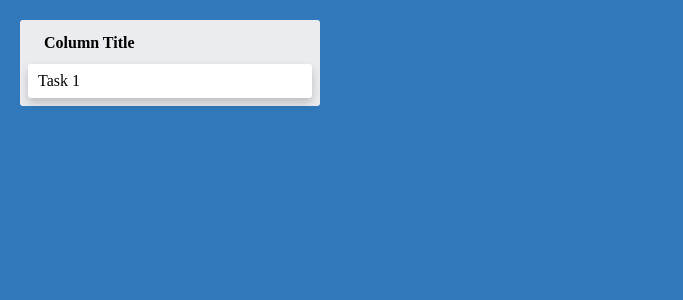
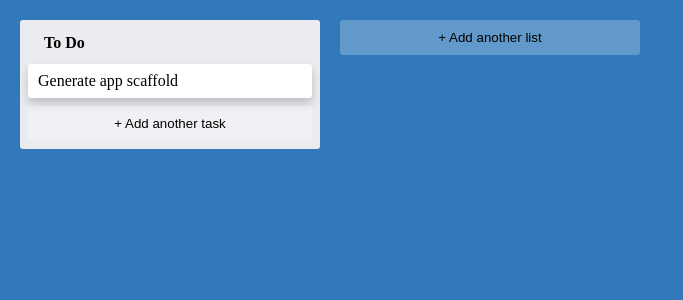
Before and after one commit to phongluudn1997/trello-clone, a React (Create React App) app: page / in a window 1280 px wide. Shown: the top 300 px of the page, without its empty margins (0-683 px from the left). Built offline with nearby package versions, Linux system fonts and the light colour scheme.

Commit message:
addded: rendering components and test functionality

```diff
--- /dev/null
+++ b/src/AddNewItem.tsx
@@ -0,0 +1,36 @@
+import * as React from "react";
+import { NewItemForm } from "./NewItemForm";
+import { AddItemButton } from "./styles";
+
+type AddNewItemProps = {
+  onAdd(text: string): void;
+  toggleButtonText: string;
+  dark?: boolean;
+};
+
+export const AddNewItem = (props: AddNewItemProps) => {
+  const [showForm, setShowForm] = React.useState(false);
+  const { onAdd, toggleButtonText, dark } = props;
+
+  if (showForm) {
+    return (
+      <NewItemForm
+        onAdd={(text) => {
+          onAdd(text);
+          setShowForm(false);
+        }}
+      />
+    );
+  }
+
+  return (
+    <AddItemButton
+      dark={dark}
+      onClick={() => {
+        setShowForm(true);
+      }}
+    >
+      {toggleButtonText}
+    </AddItemButton>
+  );
+};
--- a/src/App.tsx
+++ b/src/App.tsx
@@ -1,18 +1,19 @@
 import * as React from "react";
-import {
-  AppContainer,
-  ColumnContainer,
-  CardContainer,
-  ColumnTitle,
-} from "./styles";
+import { AddNewItem } from "./AddNewItem";
+import { Card } from "./Card";
+import { Column } from "./Column";
+import { AppContainer } from "./styles";
 
 export const App: React.FC = () => {
   return (
     <AppContainer>
-      <ColumnContainer>
-        <ColumnTitle>Column Title</ColumnTitle>
-        <CardContainer>Task 1</CardContainer>
-      </ColumnContainer>
+      <Column text="To Do">
+        <Card text="Generate app scaffold" />
+      </Column>
+      <AddNewItem
+        toggleButtonText="+ Add another list"
+        onAdd={(text) => console.log(text)}
+      />
     </AppContainer>
   );
 };
--- a/src/Column.tsx
+++ b/src/Column.tsx
@@ -1,4 +1,5 @@
 import * as React from "react";
+import { AddNewItem } from "./AddNewItem";
 import { ColumnContainer, ColumnTitle } from "./styles";
 
 type ColumnProps = {
@@ -12,6 +13,11 @@
     <ColumnContainer>
       <ColumnTitle>{text}</ColumnTitle>
       {children}
+      <AddNewItem
+        dark={true}
+        toggleButtonText="+ Add another task"
+        onAdd={(text) => console.log(text)}
+      />
     </ColumnContainer>
   );
 };
--- /dev/null
+++ b/src/NewItemForm.tsx
@@ -0,0 +1,16 @@
+import * as React from "react";
+import { NewItemButton, NewItemFormContainer, NewItemInput } from "./styles";
+
+type NewItemFormProps = {
+  onAdd(text: string): void;
+};
+
+export const NewItemForm = ({ onAdd }: NewItemFormProps) => {
+  const [text, setText] = React.useState("");
+  return (
+    <NewItemFormContainer>
+      <NewItemInput value={text} onChange={(e) => setText(e.target.value)} />
+      <NewItemButton onClick={() => onAdd(text)}>Create</NewItemButton>
+    </NewItemFormContainer>
+  );
+};
--- a/src/styles.ts
+++ b/src/styles.ts
@@ -83,7 +83,9 @@
   width: 100%;
   padding: 0.8rem 1.6rem;
   border: none;
+  border-radius: 3px;
   font-family: inherit;
+  font-size: inherit;
   box-shadow: #091e4240 0px 1px 0px 0px;
   margin-bottom: 0.8rem;
 `;
```
